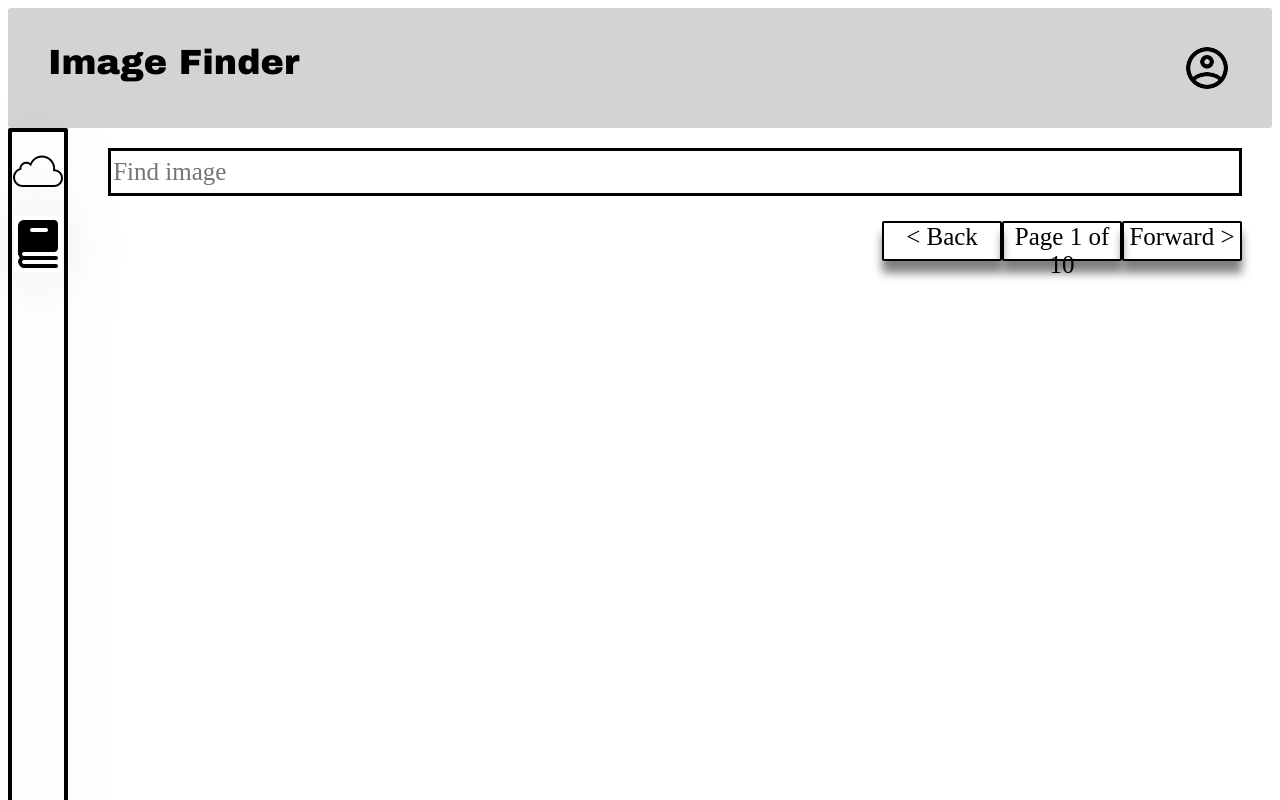
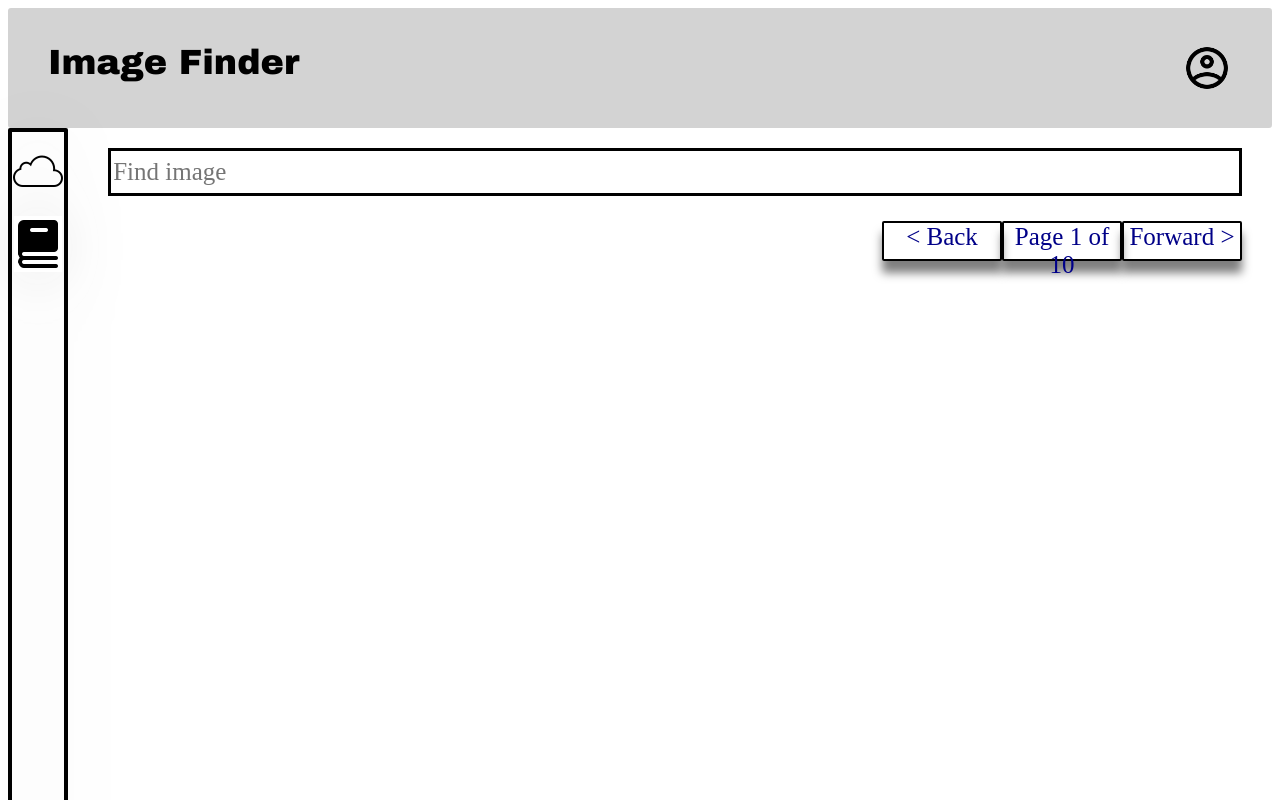
Before and after one commit to Tony001-HUB/Search-Galleria, an Angular app: page / in a window 1280 px wide. Shown: the top 800 px of the page. Built offline with nearby package versions, Linux system fonts and the light colour scheme; a web font is replaced by a local one.

Commit message:
Implemented a search using debounce Time

```diff
--- a/src/app/components/search-image/search-image.component.css
+++ b/src/app/components/search-image/search-image.component.css
@@ -75,14 +75,17 @@ main_content
   overflow: scroll;
   overflow-x:hidden;
   padding: 0px 30px;
+  max-height: 600px;
 }
 
 .main_navbar-cloud {
   margin: 15px auto;
+  cursor: pointer;
 }
 
 .main_navbar-book {
   margin: 0 auto;
+  cursor: pointer;
 }
 
 .main_paginator-wrapper {
@@ -103,6 +106,7 @@ main_content
   box-sizing: border-box;
   box-shadow: 0 12px 10px rgba(0,0,0,0.5);
   border-radius: 2px;
+  cursor: pointer;
 }
 
 .main_paginator-total {
@@ -115,6 +119,7 @@ main_content
   box-sizing: border-box;
   box-shadow: 0 12px 10px rgba(0,0,0,0.5);
   border-radius: 2px;
+  cursor: pointer;
 }
 
 .main_paginator-prev {
@@ -127,6 +132,7 @@ main_content
   box-sizing: border-box;
   box-shadow: 0 12px 10px rgba(0,0,0,0.5);
   border-radius: 2px;
+  cursor: pointer;
 }
 
 .main_card {
@@ -152,10 +158,12 @@ main_content
   box-sizing: border-box;
   border-radius: 2px;
   padding: 10px 10px;
+  cursor: pointer;
 }
 
 .main_card-href-wrapper {
   padding: 10px 20px;
+  cursor: pointer;
 }
 
 .footer {
@@ -167,3 +175,13 @@ main_content
   font-size: 20px;
   padding: 20px 40px;
 }
+
+a {
+  color: #008;
+  transition: 1s linear;
+}
+
+a:hover {
+  color: #fff;
+  background: #008;
+}
--- a/src/app/components/search-image/search-image.component.html
+++ b/src/app/components/search-image/search-image.component.html
@@ -21,12 +21,12 @@
     </div>
     <div class="main_search-panel">
       <div class="main_input-wrapper">
-        <input class="main_input" placeholder="Find image" (keyup)="search($event)">
+        <input class="main_input" #imgSearchInput placeholder="Find image">
       </div>
       <div class="main_paginator-wrapper">
-        <a class="main_paginator-next">Forward ></a>
+        <a class="main_paginator-next" (click)="btnNextPage()">Forward ></a>
         <a class="main_paginator-total">Page 1 of 10</a>
-        <a class="main_paginator-prev">< Back</a>
+        <a class="main_paginator-prev" (click)="btnPrevPage()">< Back</a>
       </div>
       <div class="main_card-content-wrapper">
         <div *ngIf="image$ | async as response" class="main_card-wrapper">
--- a/src/app/components/search-image/search-image.component.ts
+++ b/src/app/components/search-image/search-image.component.ts
@@ -1,7 +1,12 @@
-import { Component, OnInit } from '@angular/core';
+import { Component, ElementRef, OnInit, ViewChild } from '@angular/core';
 import {FlickrService} from "../../services/flickr.service";
 import {Observable} from "rxjs";
 import {FlickrImg} from "../../models/flickrImg";
+import { fromEvent } from 'rxjs/internal/observable/fromEvent';
+import { debounceTime } from 'rxjs/internal/operators/debounceTime';
+import { map } from 'rxjs/internal/operators/map';
+import { filter } from 'rxjs/internal/operators/filter';
+import { distinctUntilChanged } from 'rxjs/internal/operators/distinctUntilChanged';
 
 @Component({
   selector: 'app-search-image',
@@ -10,29 +15,35 @@ import {FlickrImg} from "../../models/flickrImg";
 })
 export class SearchImageComponent implements OnInit {
 
+  @ViewChild('imgSearchInput', { static: true }) imgSearchInput: ElementRef;
   image$: Observable<FlickrImg[]>;
   keyword: string;
-  constructor(private flickrService: FlickrService) { }
+  pageNumber: number;
+  isSearching: boolean;
+  constructor(private flickrService: FlickrService) {
+    this.isSearching = false;
+  }
 
   ngOnInit(): void {
+    this.pageNumber = 1;
+    fromEvent(this.imgSearchInput.nativeElement, 'keyup').pipe(
+      map((event: any) => {
+        return event.target.value;
+      }),
+      filter(res => res.length > 0),
+      debounceTime(1000),
+      distinctUntilChanged()
+    ).subscribe((keyword: string) => {
+      this.keyword = keyword;
+      this.image$ = this.flickrService.searchPublicPhotos(this.keyword, this.pageNumber);
+    });
   }
 
-  search($event: any) {
-    this.keyword = $event.target.value.toLowerCase();
-    if (this.keyword && this.keyword.length > 0) {
-      console.log(this.keyword);
-      this.image$ = this.flickrService.searchPublicPhotos(this.keyword);
-    }
+  btnPrevPage() {
+    this.image$ = this.flickrService.searchPublicPhotos(this.keyword, this.pageNumber--);
+  }
+
+  btnNextPage() {
+    this.image$ = this.flickrService.searchPublicPhotos(this.keyword, this.pageNumber++);
   }
 }
-
-/*
-<div *ngIf="image$ | async as response">
-  <div *ngFor="let currentImg of response">
-    {{currentImg.title}}
-    {{currentImg.page}}
-    {{currentImg.pages}}
-    <img src="{{currentImg.url_m}}">
-  </div>
-</div>
- */
--- a/src/app/services/flickr.service.ts
+++ b/src/app/services/flickr.service.ts
@@ -13,7 +13,7 @@ export class FlickrService {
 
   constructor(private http: HttpClient) { }
 
-  public searchPublicPhotos(searchTerm: string): Observable<FlickrImg[]> {
+  public searchPublicPhotos(searchTerm: string, pageNumber: number): Observable<FlickrImg[]> {
     return this.http
       .get<Response>(`${environment.getImgUrl}`, {
         params: {
@@ -24,6 +24,7 @@ export class FlickrService {
           tag_mode: 'all',
           media: 'photos',
           per_page: '15',
+          page: pageNumber,
           extras: 'tags,date_taken,owner_name,url_q,url_m',
           api_key: `${environment.apiKey}`,
         },
```
